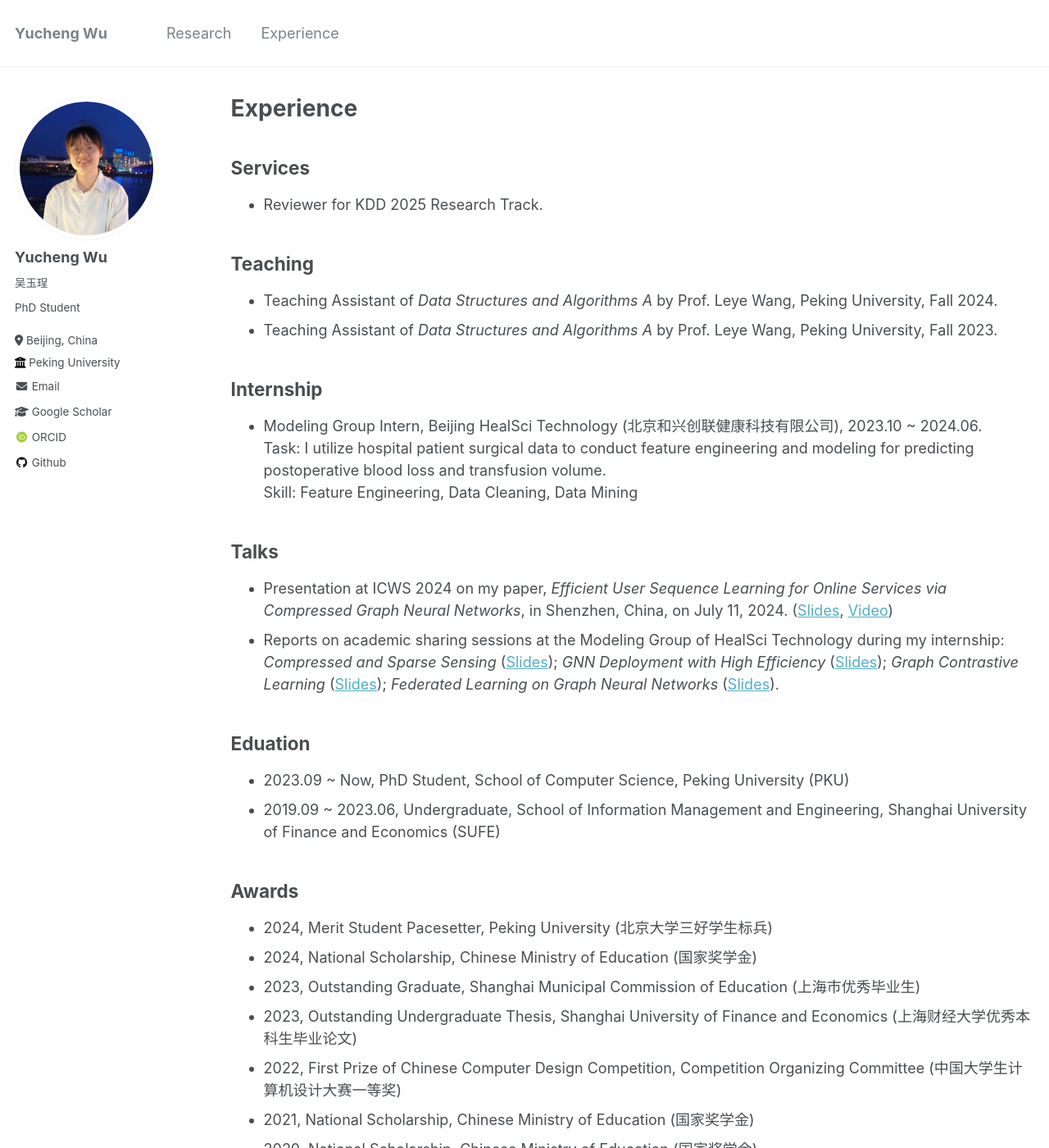
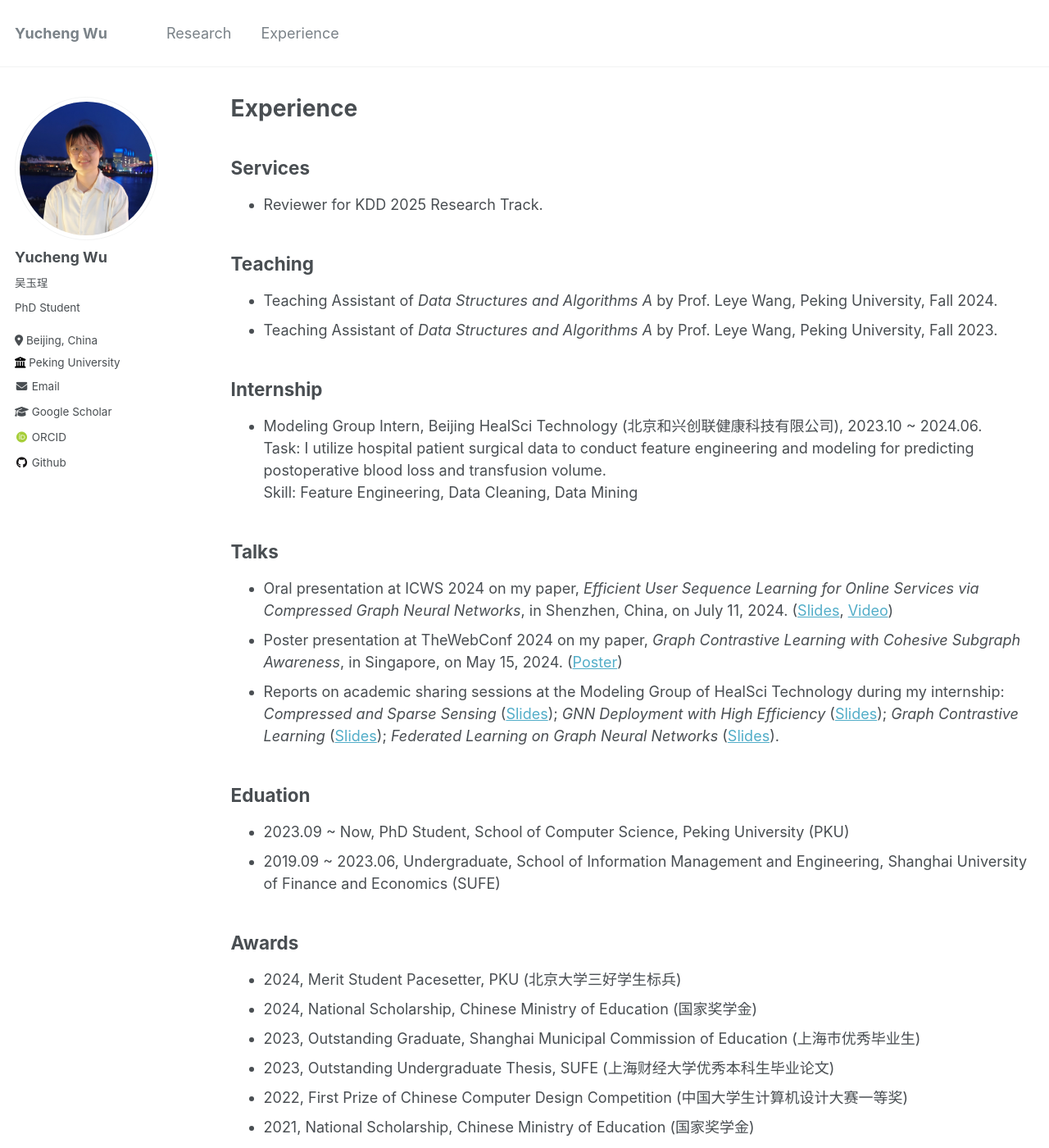
Before and after one commit to wuyucheng2002/wuyucheng2002.github.io, a Jekyll site: the page built from _pages/experience.md, in a window 1280 px wide and 1400 px high. Shown: the whole window at 82% size. Built offline with Jekyll 4.4.1, drawn with Linux system fonts in a browser that asks for light colours; some web fonts are replaced.

Commit message:
Update experience.md

```diff
--- a/_pages/experience.md
+++ b/_pages/experience.md
@@ -22,7 +22,8 @@ Skill: Feature Engineering, Data Cleaning, Data Mining
 
 ## Talks
 
-* Presentation at ICWS 2024 on my paper, *Efficient User Sequence Learning for Online Services via Compressed Graph Neural Networks*, in Shenzhen, China, on July 11, 2024. (<a href="https://wuyucheng2002.github.io/files/ICWS_ECSeq.pdf" target="_blank">Slides</a>, <a href="https://www.bilibili.com/video/BV1vpateCEzc" target="_blank">Video</a>)
+* Oral presentation at ICWS 2024 on my paper, *Efficient User Sequence Learning for Online Services via Compressed Graph Neural Networks*, in Shenzhen, China, on July 11, 2024. (<a href="https://wuyucheng2002.github.io/files/ICWS_ECSeq.pdf" target="_blank">Slides</a>, <a href="https://www.bilibili.com/video/BV1vpateCEzc" target="_blank">Video</a>)
+* Poster presentation at TheWebConf 2024 on my paper, *Graph Contrastive Learning with Cohesive Subgraph Awareness*, in Singapore, on May 15, 2024. (<a href="https://wuyucheng2002.github.io/files/Yucheng_Wu_rfp0950.pdf" target="_blank">Poster</a>)
 * Reports on academic sharing sessions at the Modeling Group of HealSci Technology during my internship: *Compressed and Sparse Sensing* (<a href="https://wuyucheng2002.github.io/files/20240524_sparse_sensing.pdf" target="_blank">Slides</a>); *GNN Deployment with High Efficiency* (<a href="https://wuyucheng2002.github.io/files/20240412_GNN_Deployment.pdf" target="_blank">Slides</a>); *Graph Contrastive Learning* (<a href="https://wuyucheng2002.github.io/files/20240126_GCL.pdf" target="_blank">Slides</a>); *Federated Learning on Graph Neural Networks* (<a href="https://wuyucheng2002.github.io/files/20231201_FL_GNN.pdf" target="_blank">Slides</a>).
 
 ## Eduation
@@ -33,10 +34,10 @@ Skill: Feature Engineering, Data Cleaning, Data Mining
 
 ## Awards
 
-* 2024, Merit Student Pacesetter, Peking University (北京大学三好学生标兵)
+* 2024, Merit Student Pacesetter, PKU (北京大学三好学生标兵)
 * 2024, National Scholarship, Chinese Ministry of Education (国家奖学金)
 * 2023, Outstanding Graduate, Shanghai Municipal Commission of Education (上海市优秀毕业生)
-* 2023, Outstanding Undergraduate Thesis, Shanghai University of Finance and Economics (上海财经大学优秀本科生毕业论文)
-* 2022, First Prize of Chinese Computer Design Competition, Competition Organizing Committee (中国大学生计算机设计大赛一等奖)
+* 2023, Outstanding Undergraduate Thesis, SUFE (上海财经大学优秀本科生毕业论文)
+* 2022, First Prize of Chinese Computer Design Competition (中国大学生计算机设计大赛一等奖)
 * 2021, National Scholarship, Chinese Ministry of Education (国家奖学金)
 * 2020, National Scholarship, Chinese Ministry of Education (国家奖学金)
```
